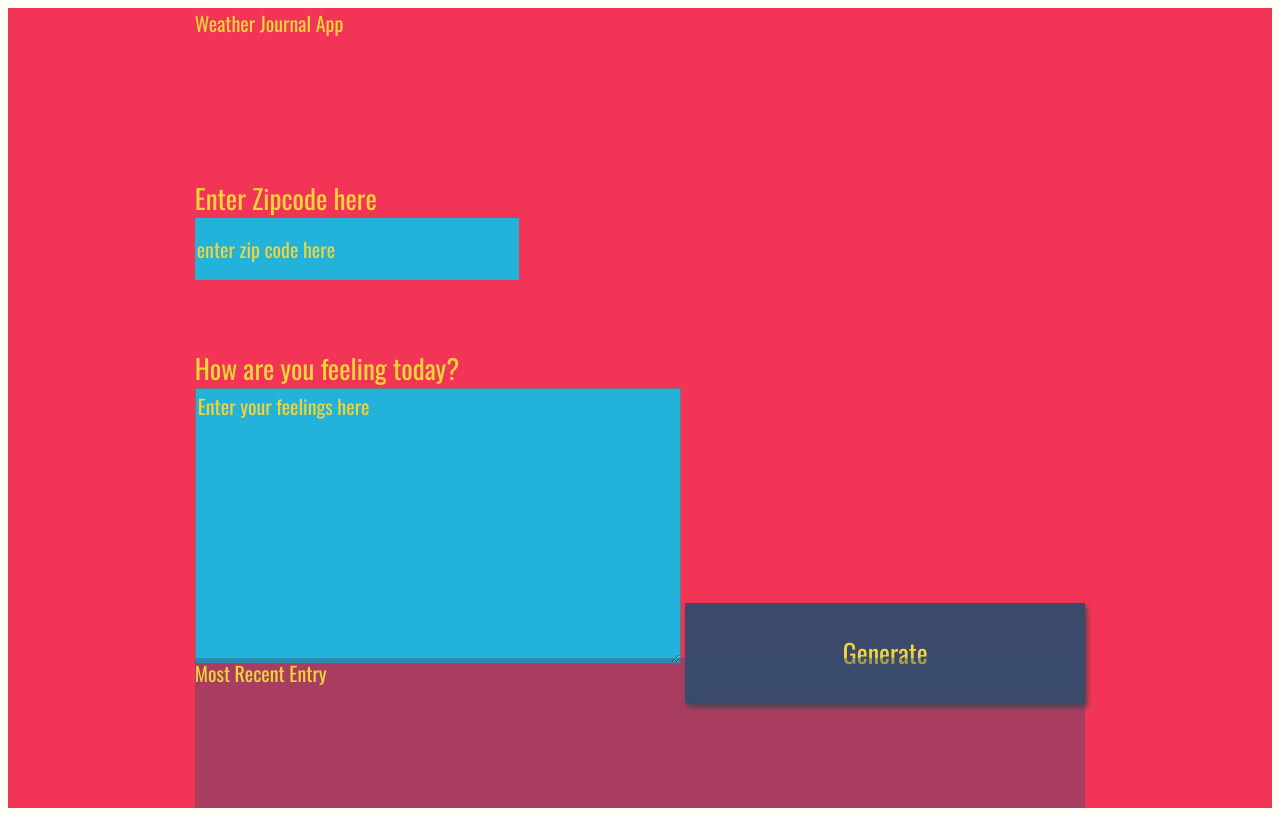
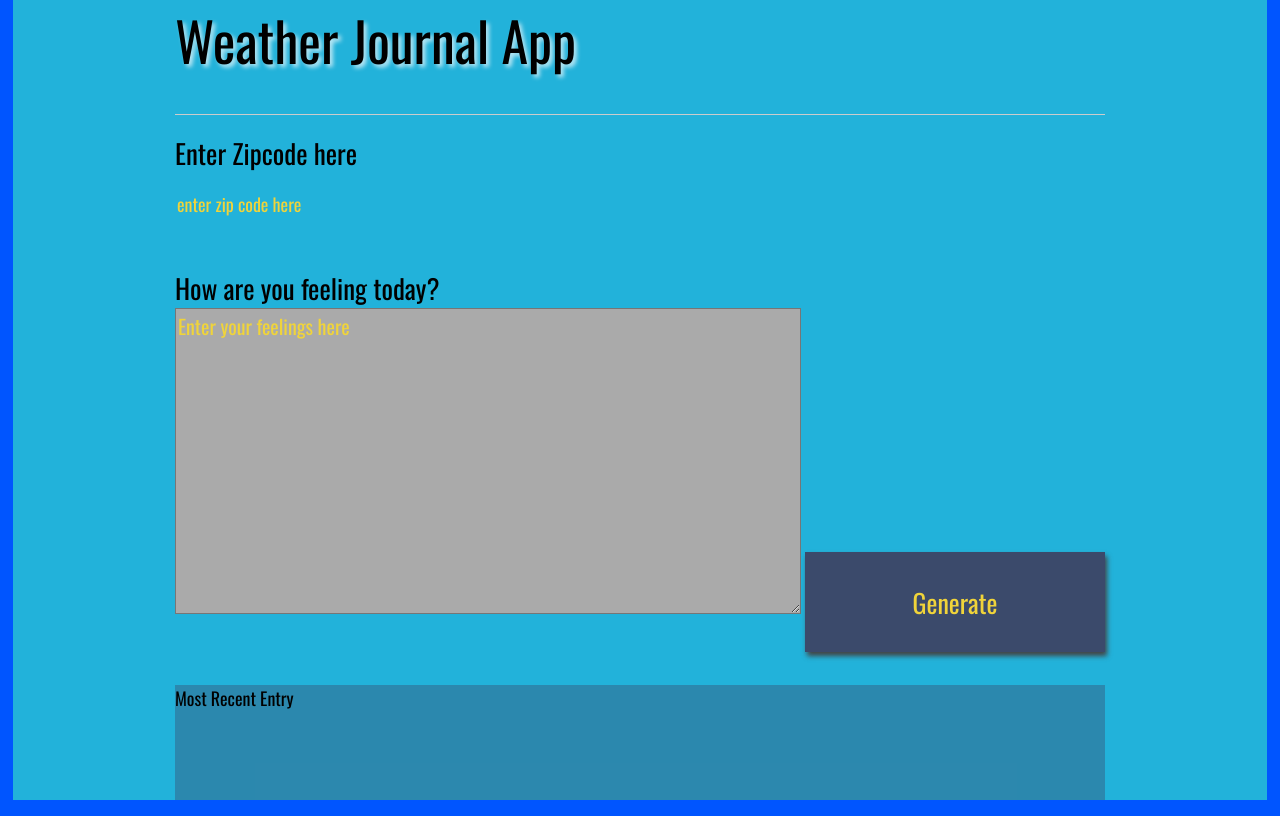
Before and after one commit to Joshuas193/capstone, a plain HTML site: page website/index.html in a window 1280 px wide. Drawn offline with nearby package versions, Linux system fonts and the light colour scheme; a web font is replaced by a local one.

Commit message:
Completed POST. Full functional now. Started style

```diff
--- a/website/app.js
+++ b/website/app.js
@@ -41,7 +41,6 @@ const postData = async ( url = '', data = {}) => {
     },
     body: JSON.stringify(data),
   });
-
   try {
     const newData = await response.json();
     console.log(newData);
@@ -50,3 +49,15 @@ const postData = async ( url = '', data = {}) => {
     console.log('error', error);
   }
 }
+
+const updateUi = async () => {
+  const request = await fetch('/journal');
+  try {
+    const allData = await request.json();
+    document.getElementById('date').innerHTML = allData[0].date;
+    document.getElementById('temp').innerHTML = allData[0].weather;
+    document.getElementById('content').innerHTML = allData[0].feelings;
+  } catch(error) {
+    console.log('error', error);
+  }
+}
--- a/website/index.html
+++ b/website/index.html
@@ -5,7 +5,7 @@
     <title>Weather Journal</title>
     <link href="https://fonts.googleapis.com/css?family=Oswald:400,600,700|Ranga:400,700&display=swap" rel="stylesheet">
     <link href="style.css" rel="stylesheet">
-    <!-- The below link is to get rid of the Favicon error in Google Console -->
+    <!-- The below link is to get rid of the Favicon error in the Console -->
     <link rel="shortcut icon" href="#">
   </head>
   <body>
@@ -19,7 +19,7 @@
       </div>
       <div class ="holder feel">
         <label for="feelings">How are you feeling today?</label>
-        <textarea class= "myInput" id="feelings" placeholder="Enter your feelings here" rows="9" cols="50"></textarea>
+        <textarea class= "myInput" id="feelings" placeholder="Enter your feelings here" rows="10" cols="65"></textarea>
         <button id="generate" type = "submit"> Generate </button>
       </div>
       <div class ="holder entry">
--- a/website/style.css
+++ b/website/style.css
@@ -1,18 +1,21 @@
 body{
-  background: #fffff8;
+  margin: 0;
+  background: #0055ff;
   font-family: -apple-system, BlinkMacSystemFont, sans-serif;
 }
 
 #app{
   display: grid;
-  grid-auto-rows: minmax(150px, auto);
+  grid-auto-rows: minmax(100px, auto);
   /* grid-template-columns:  */
-  height:100vh;
-  background: #f23557;
-  color: #f0d43a;
+  height: 100vh;
+  width: 98%;
+  margin: auto auto;
+  background: #22b2da;
+  color: #000;
   justify-content: center;
   grid-gap: 1em;
-  font-size: 20px;
+  font-size: 18px;
   font-family: 'Oswald', sans-serif;
 }
 
@@ -41,8 +44,18 @@ body{
 }
 
 .headline {
+  font-size: 3em;
+  text-shadow: 3px 3px 4px rgba(255, 255, 255, 0.7);
+}
 
+.holder.headline {
+  border-bottom: 1px solid #ccc;
 }
+
+.holder.entry {
+  width: 100%
+}
+
 .title{
 
 }
@@ -59,13 +72,13 @@ input{
   width: 320px;
   background:#22b2da;
   color: #f0d43a;
-  font-size: 20px;
+  font-size: 18px;
   font-family: 'Oswald', sans-serif;
   border: none;
 }
 
 button{
-  width: 400px;
+  width: 300px;
   height: 100px;
   background: #3b4a6b;
   color: #f0d43a;
@@ -79,8 +92,8 @@ h1{
 }
 
 textarea{
-  background:#22b2da;
-  color: #f0d43a;
+  background:#aaa;
+  color: #333;
   font-size: 20px;
   font-family: 'Oswald', sans-serif;
 }
```
